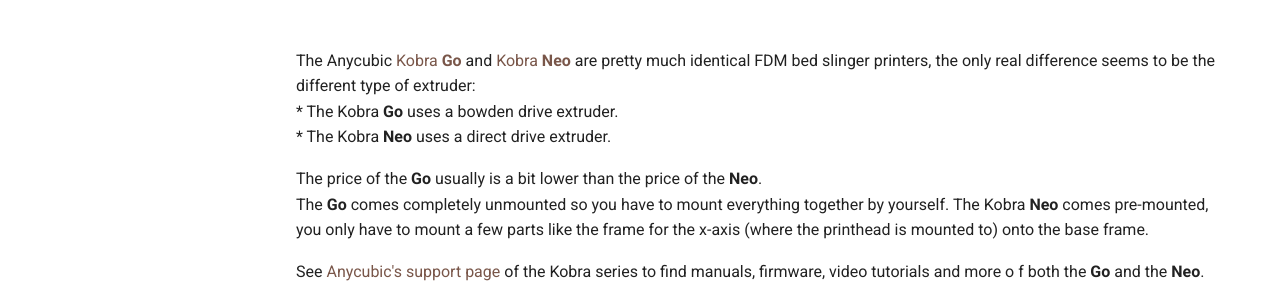
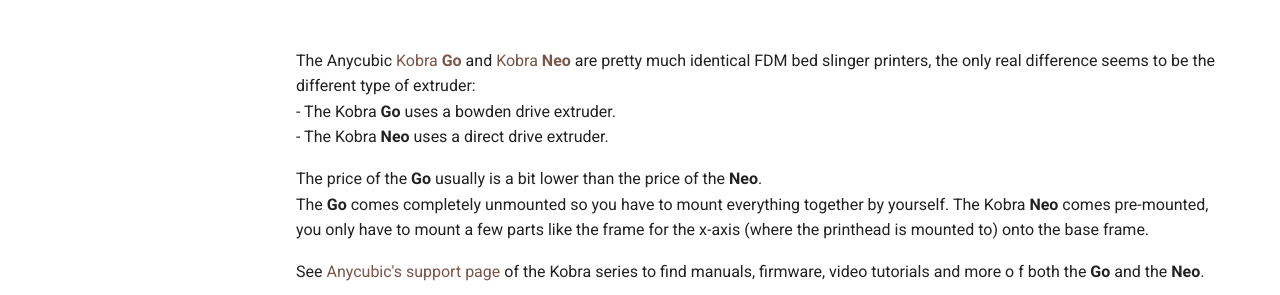
Before and after one commit to 1coderookie/KobraGoNeoInsights, an MkDocs documentation site: the page built from docs/printers.md, in a window 1280 px wide and 1308 px high. Shown: the part 196-491 px from the top of the window. Built offline with MkDocs 1.6.1 and Material for MkDocs 9.7.7, drawn with Linux system fonts in a browser that asks for light colours; comment, search, counter and statistics services are not loaded.

```diff
--- a/docs/printers.md
+++ b/docs/printers.md
@@ -2,8 +2,8 @@
 
 # Printers
 The Anycubic [Kobra **Go**](https://www.anycubic.com/collections/3d-printers/products/kobra-go) and [Kobra **Neo**](https://www.anycubic.com/collections/3d-printers/products/kobra-neo) are pretty much identical FDM bed slinger printers, the only real difference seems to be the different type of extruder:
-* The Kobra **Go** uses a bowden drive extruder.
-* The Kobra **Neo** uses a direct drive extruder.
+- The Kobra **Go** uses a bowden drive extruder.
+- The Kobra **Neo** uses a direct drive extruder.
 
 The price of the **Go** usually is a bit lower than the price of the **Neo**.
 The **Go** comes completely unmounted so you have to mount everything together by yourself. The Kobra **Neo** comes pre-mounted, you only have to mount a few parts like the frame for the x-axis (where the printhead is mounted to) onto the base frame.
```
